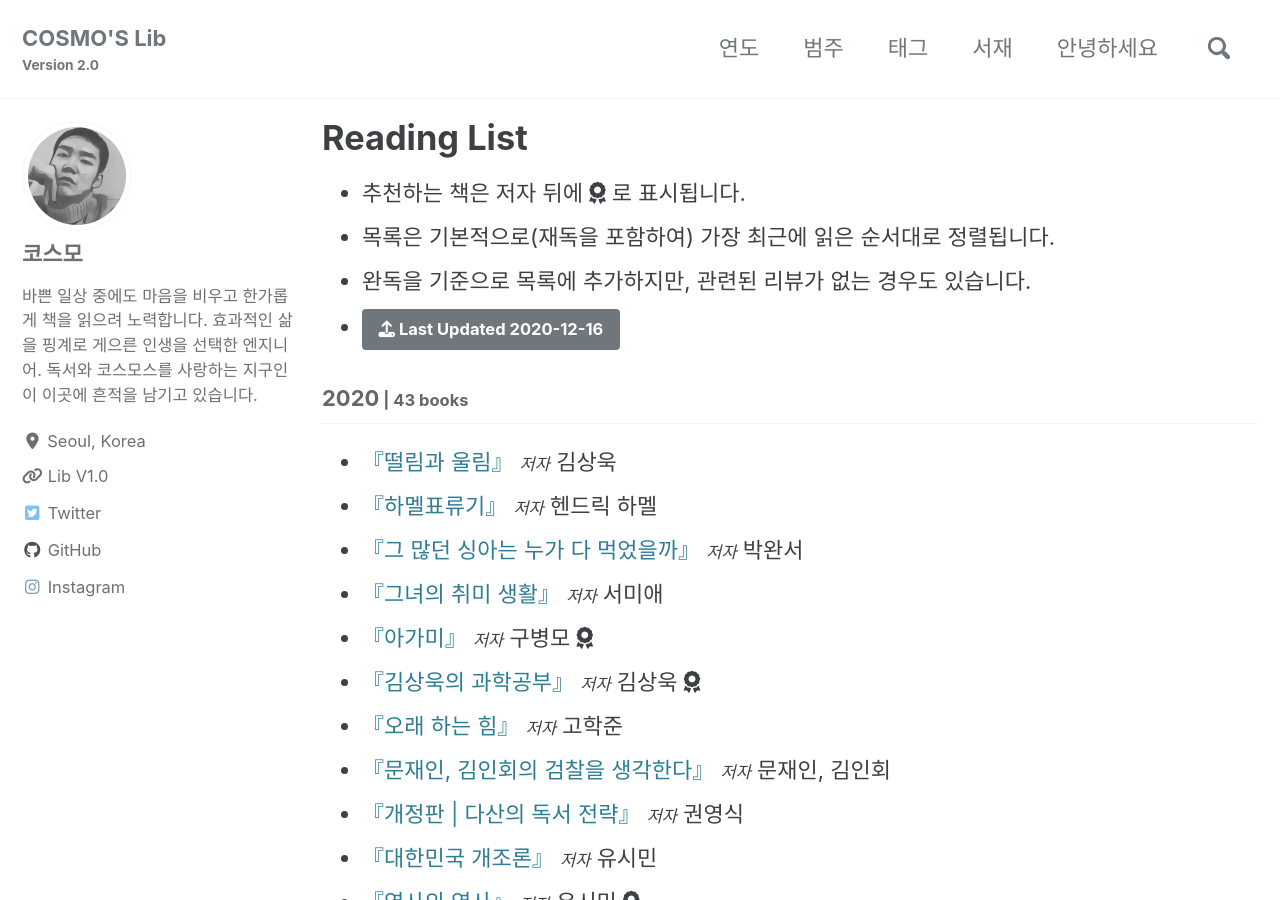
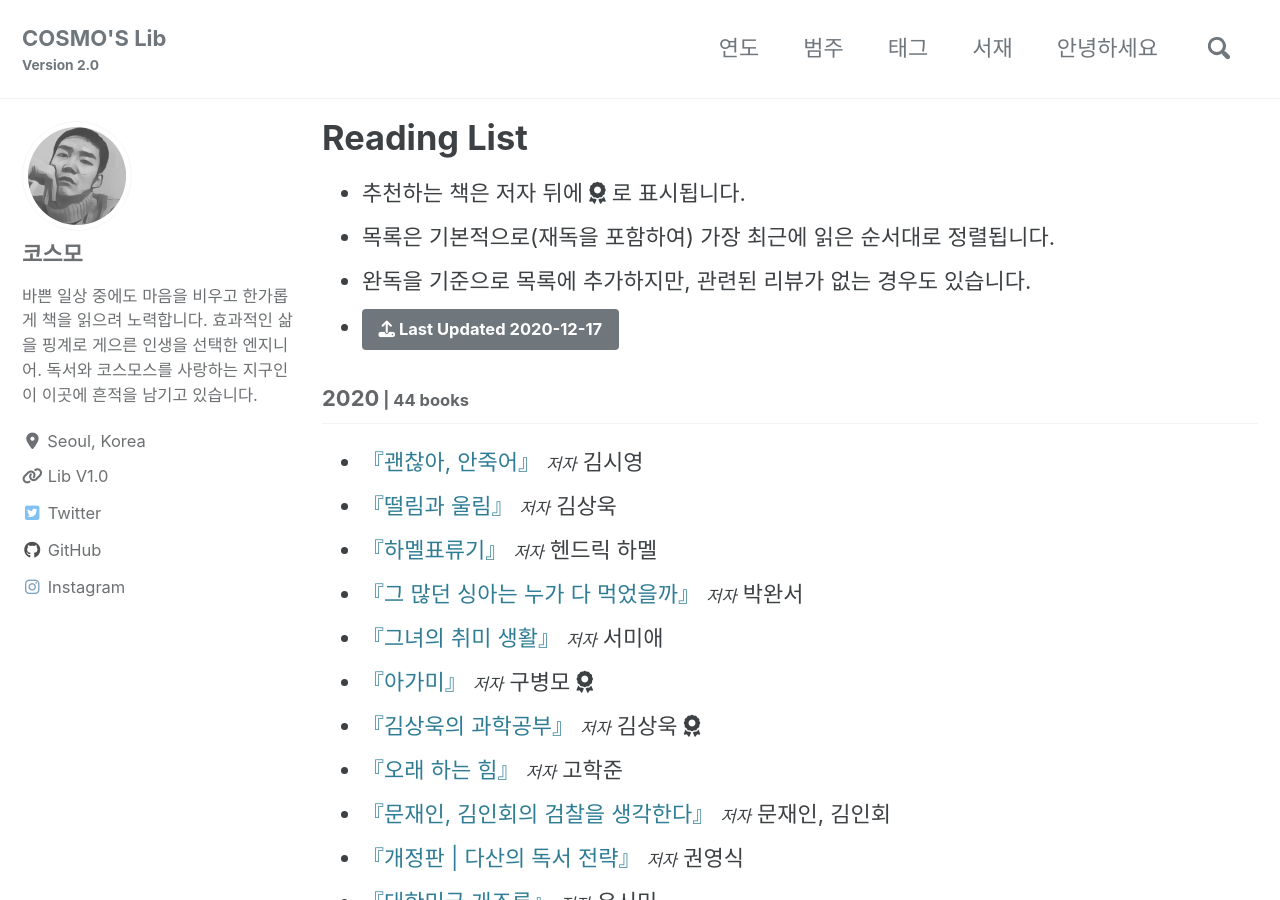
Before and after one commit to deftone2000/cosmo-s-archive, a Jekyll site: the page built from _pages/reading-list.html, in a window 1280 px wide and 900 px high. Built offline with Jekyll 4.4.1, drawn with Linux system fonts in a browser that asks for light colours; cached includes are drawn as plain includes; nearby versions of some CDN libraries; comment, search, counter and statistics services are not loaded; a style sheet for code colours, icons or effects is not loaded.

Commit message:
no message

```diff
--- a/_data/reading.yml
+++ b/_data/reading.yml
@@ -1,7 +1,17 @@
-lastupdate: 2020-12-16
+lastupdate: 2020-12-17
 list:
   - year: "2020"
     books:
+
+      - title: "괜찮아, 안죽어"
+        ori_title:
+        author: 김시영
+        post_title:
+        cover: https://img.ridicdn.net/cover/222002088/xxlarge
+        trans:
+        pub: 21세기북스 출판
+        pub_info: 2019.03.12. 전자책 출간
+        post_link:
 
       - title: "떨림과 울림"
         ori_title:
@@ -10,7 +20,7 @@ list:
         cover: https://img.ridicdn.net/cover/4097000082/xxlarge
         trans:
         pub: 동아시아 출판
-        pub_info: 22018.12.21. 전자책 출간
+        pub_info: 2018.12.21. 전자책 출간
         post_link:
 
       - title: "하멜표류기"
```
